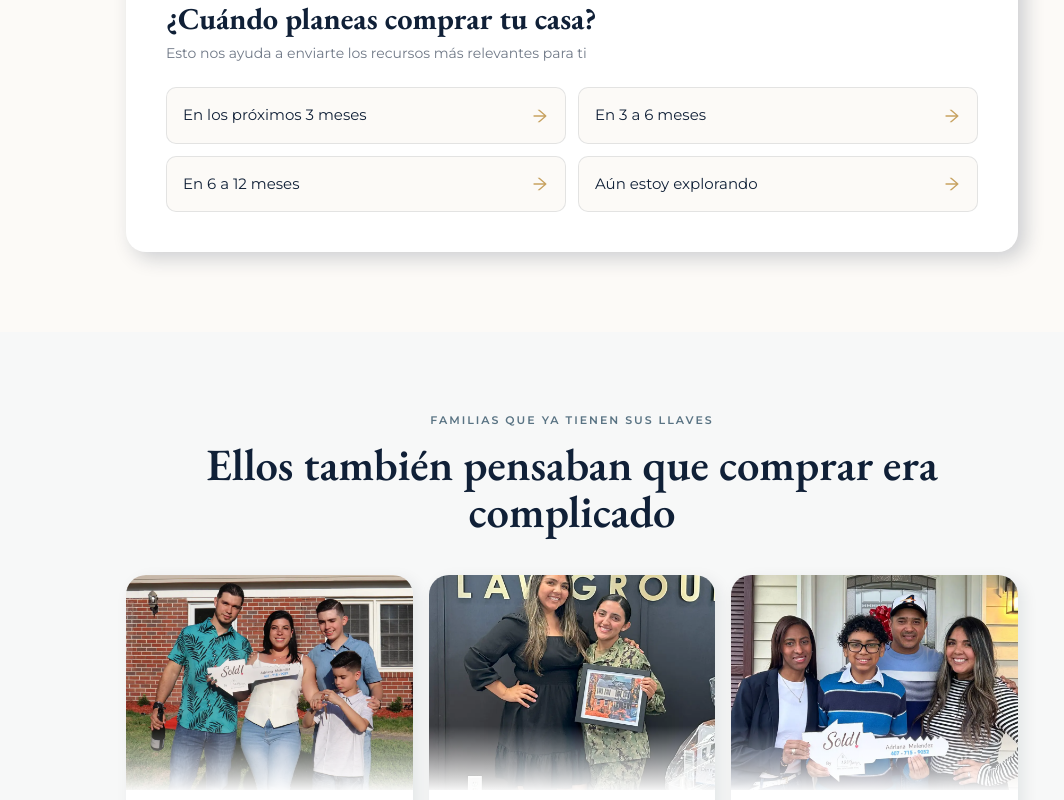
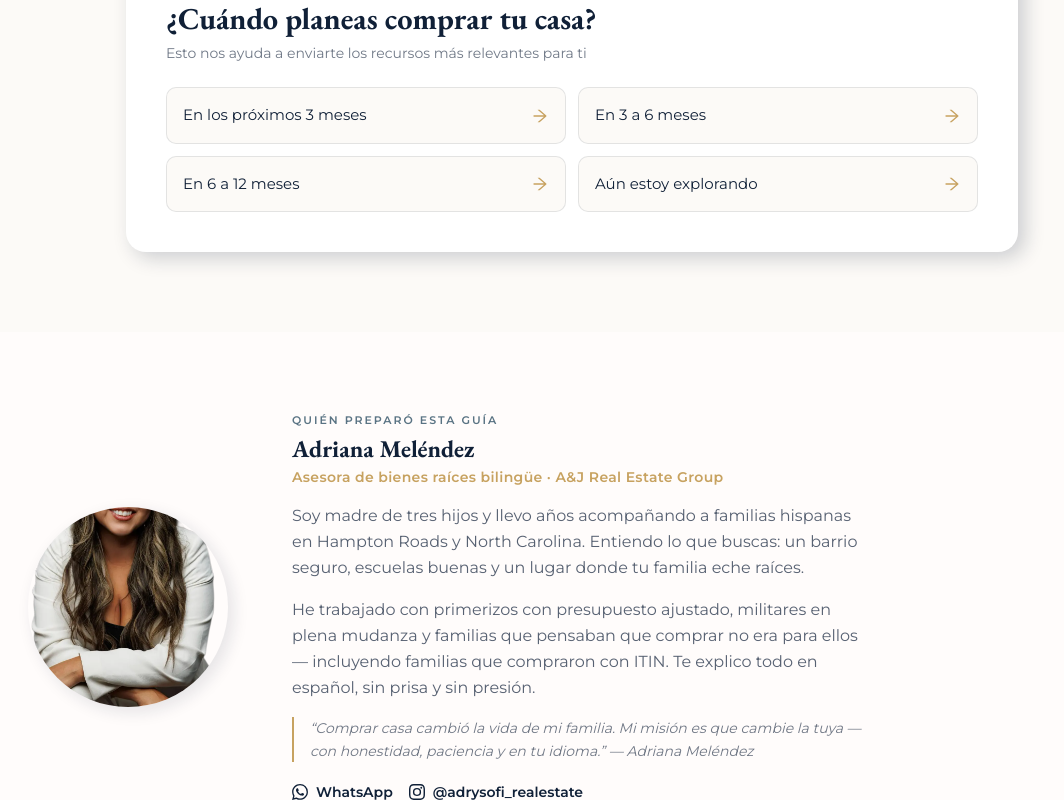
Before and after one commit to ConveningMoon/AJREG-LeadMagnets, a Next.js app: page /guia-para-familias-hispanas in a window 1280 px wide. Shown: the part 2000-2800 px from the top of the page, without its empty margins (68-1132 px from the left). Built offline with nearby package versions, Linux system fonts and the light colour scheme; no server answers.

Commit message:
feat: mount AgentIntro and CTAFinal in page — final section order

```diff
--- a/app/[slug]/page.tsx
+++ b/app/[slug]/page.tsx
@@ -5,7 +5,9 @@
 import { Hero }         from '@/components/pages/guia/sections/Hero'
 import { Benefits }     from '@/components/pages/guia/sections/Benefits'
 import { QuizSection }  from '@/components/pages/guia/sections/QuizSection'
+import { AgentIntro }  from '@/components/pages/guia/sections/AgentIntro'
 import { Testimonials } from '@/components/pages/guia/sections/Testimonials'
+import { CTAFinal }    from '@/components/pages/guia/sections/CTAFinal'
 import { Footer }       from '@/components/pages/guia/sections/Footer'
 
 const BASE_URL = process.env.NEXT_PUBLIC_ITMANO_BASE_URL ?? 'https://app.itmano.com'
@@ -61,7 +63,9 @@
         <Hero />
         <Benefits />
         <QuizSection channelPublicId={config.channelPublicId} intent={config.intent} />
+        <AgentIntro />
         <Testimonials />
+        <CTAFinal />
         <Footer />
       </main>
     </>
```
